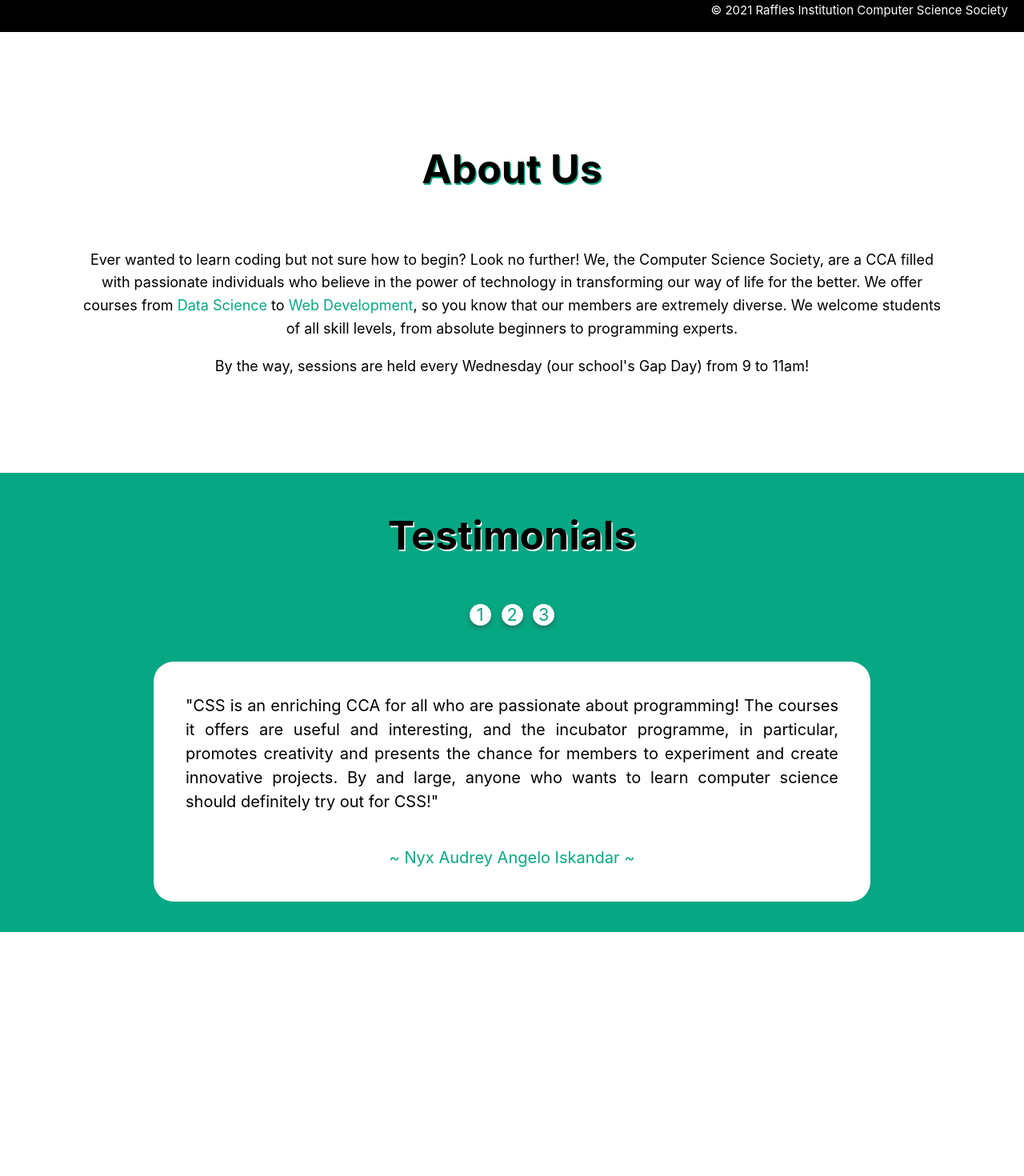
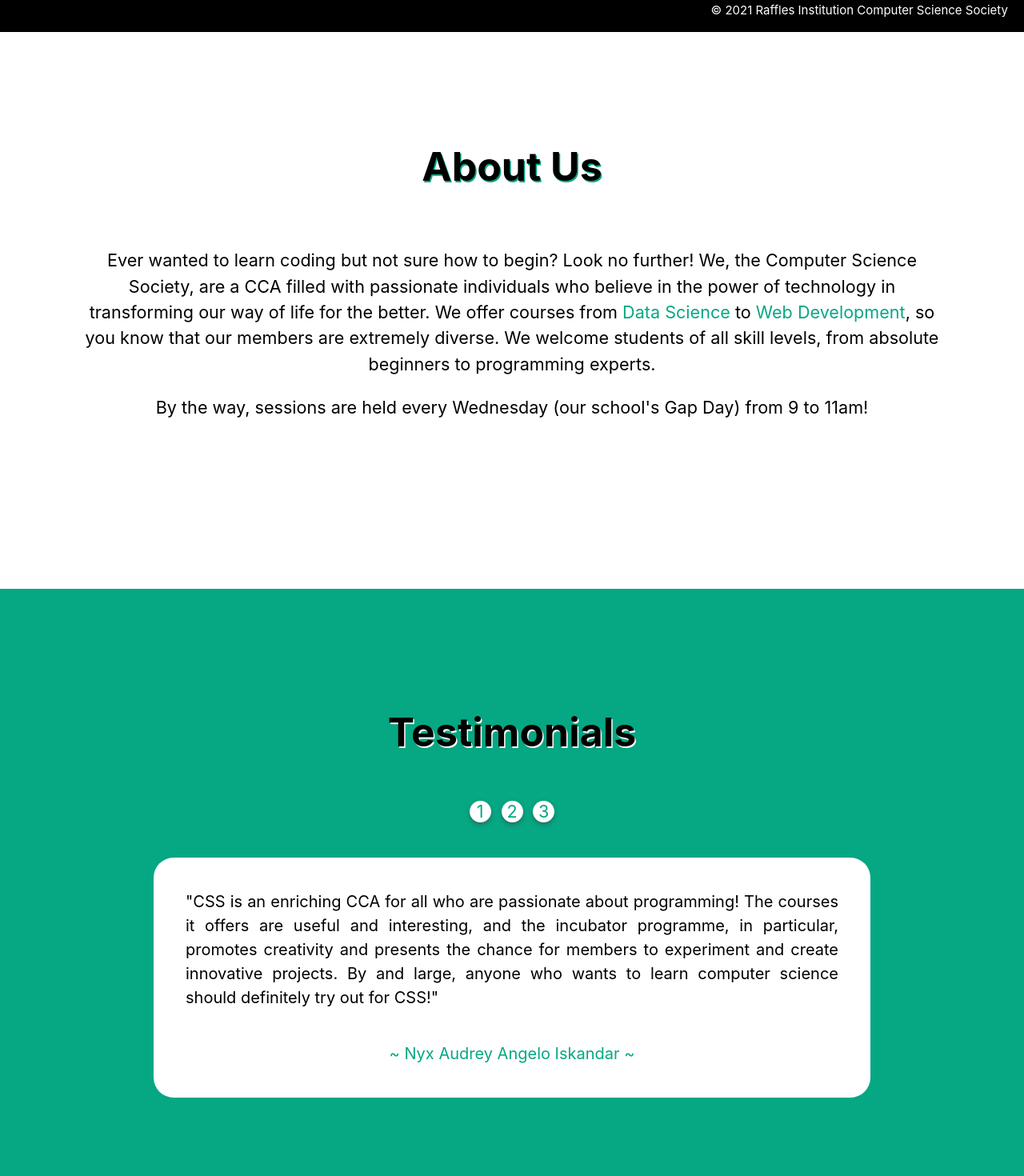
Before and after one commit to yu116/ccaweb, a Next.js app: page / in a window 1280 px wide. Shown: the part 760-2230 px from the top of the page at 80% size. Before the commit the page ends 2015 px from the top, so only its background shows below. Built offline with nearby package versions, Linux system fonts and the light colour scheme.

Commit message:
Style fixes

```diff
--- a/styles/utils.module.css
+++ b/styles/utils.module.css
@@ -84,15 +84,30 @@
 }
 
 .alternate {
-  width: 100vw;
-  height: fit-content;
   display: flex;
   align-items: center;
-  justify-content: space-between;
   flex-direction: column;
   text-align: center;
   padding-bottom: 100px;
   background-color: white;
+  font-size: 1.2rem;
+  line-height: 1.5;
+  justify-content: center;
+  margin-bottom: 7%;
+}
+
+.testimonials {
+  display: flex;
+  align-items: center;
+  flex-direction: column;
+  text-align: center;
+  padding-top: 100px;
+  padding-bottom: 100px;
+  background-color: #06a783;
+  font-size: 1.2rem;
+  line-height: 1.5;
+  justify-content: center;
+  margin-bottom: 7%;
 }
 
 .container {
@@ -149,6 +164,7 @@
   background-color: white;
   position: fixed;
   top: 0;
+  left: 0;
   width: 100%;
   display: flex;
   flex-direction: row;
@@ -215,18 +231,6 @@
   justify-content: center;
   flex-direction: column;
   text-align: center;
-}
-
-.testimonials {
-  background-color: #06a783;
-  font-size: 1.2rem;
-  line-height: 1.5;
-  display: flex;
-  align-items: center;
-  justify-content: center;
-  flex-direction: column;
-  text-align: center;
-  margin-bottom: 7%;
 }
 
 .h2 {
```
